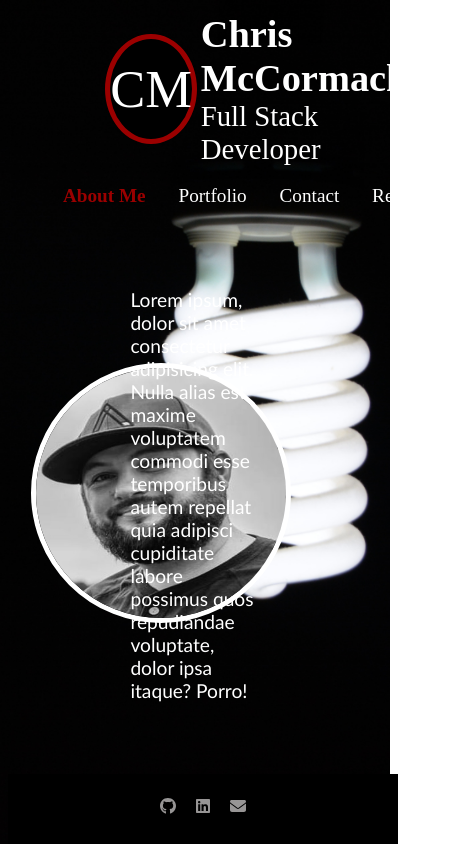
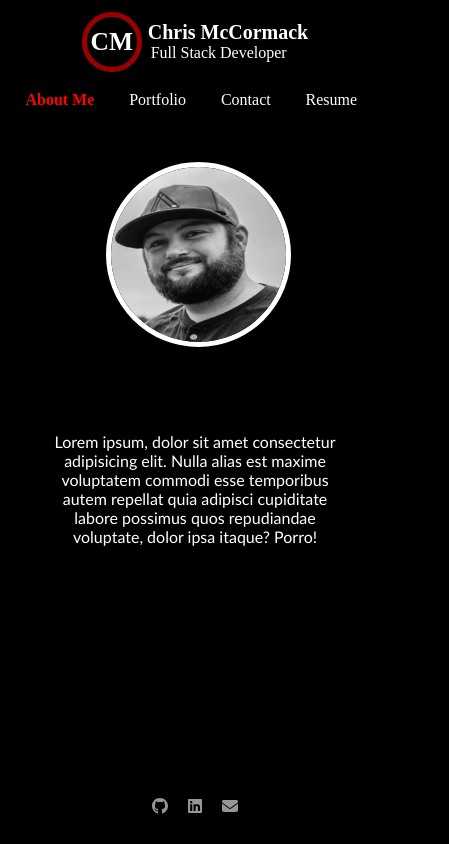
Before and after one commit to CmcCormack92/c.mccormack, a React (Create React App) app: page / in a window 390 px wide. Shown: the whole page, 449 px wide, since content can reach past the window. Built offline with nearby package versions, Linux system fonts and the light colour scheme.

Commit message:
make responsive

```diff
--- a/src/components/About/index.js
+++ b/src/components/About/index.js
@@ -7,9 +7,11 @@ function About() {
             <div className="img-wrapper">
                 <img src={aboutImage} alt="self image" />
             </div>
+            <div className='p-wrap'>
             <p>
             Lorem ipsum, dolor sit amet consectetur adipisicing elit. Nulla alias est maxime voluptatem commodi esse temporibus autem repellat quia adipisci cupiditate labore possimus quos repudiandae voluptate, dolor ipsa itaque? Porro!
             </p>
+            </div>
 
         </section>
     );
--- a/src/components/Nav/index.js
+++ b/src/components/Nav/index.js
@@ -25,7 +25,7 @@ function Nav(props) {
                 </a>
             </div>
             <nav>
-            <ul className="flex-row">
+            <ul>
                     {navLinks.map(link => (
                         <li
                             className={`${currentNavLink === link && 'navActive'}`}
--- a/src/index.css
+++ b/src/index.css
@@ -32,7 +32,7 @@ header {
 }
 
 .navActive {
-  color: rgb(155, 0, 0);
+  color: red;
   font-weight: bold;
 }
 
@@ -40,9 +40,10 @@ header h1 {
   margin: 0;
 }
 
-header h2 {
+.header-wrapper h2 {
   margin: 0;
   font-weight: lighter;
+  padding-left: 4px;
 }
 
 .logo-wrap {
@@ -72,15 +73,15 @@ nav ul {
   justify-content: space-between;
 }
 
-nav li:hover {
-  text-decoration: none;
-  opacity: .7;
-}
-
 nav  li {
   list-style: none;
   cursor: pointer;
   margin: 0 15px 0 15px;
+}
+
+nav li:hover {
+  text-decoration: none;
+  opacity: .7;
 }
 
 .about-me {
@@ -97,11 +98,14 @@ nav  li {
 .img-wrapper {
   width: 35%;
   padding-left: 2%;
-  margin: none;
+  margin: 0;
 }
 
-.about-me p {
- width: 50%;
+.p-wrap {
+  width: 50%;
+}
+
+.p-wrap p {
  font-size: larger;
  font-family: optima;
 }
@@ -120,7 +124,7 @@ nav  li {
   justify-content: start;
   flex-wrap: wrap;
   color: white;
-  padding-top: 7%;
+  padding-top: 5%;
 }
 
 .download-wrapper {
@@ -239,14 +243,14 @@ form input:focus {
 
 .project img {
   height: 300px;
-  width: 500px;
+  width: 480px;
   border: 3px solid white;
 }
 
 .project-title, .project-git {
   position: relative;
   bottom: 110%;
-  font-size: 38px;
+  font-size: 35px;
   font-weight: bold;
   text-decoration: none;
   margin: none;
@@ -278,6 +282,7 @@ form input:focus {
 footer {
   position: fixed;
   bottom: 0;
+  left:0;
   display: flex;
   justify-content: center;
   align-items: center;
@@ -298,3 +303,183 @@ footer {
 .icon:hover {
   opacity: .5;
 }
+
+@media screen and (max-width: 1150px) {
+  header {
+    justify-content: space-around;
+  }
+
+  .logo {
+    height: 50px;
+    width: 50px;
+    font-size: 17px;
+  }
+
+  .logo-wrap {
+    width: 40%;
+  }
+
+  nav {
+    width: 40%;
+  }
+
+  nav li {
+    margin: 0 7px 0 7px;
+    font-size: 16px;
+  }
+
+  header h1 {
+    font-size: 25px;
+  }
+
+  .header-wrapper h2 {
+    font-size: 20px;
+    padding-left: 3px;
+  }
+
+  .about-me {
+    align-items: flex-start;
+  }
+
+ .p-wrap {
+    width: 70%;
+  }
+
+  .p-wrap p {
+   font-size: medium;
+   padding-bottom: 10%;
+  }
+
+  .img-wrapper img {
+    height: 175px;
+    width: 175px;
+    margin: 5%;
+  }
+
+  textarea {
+    width: 500px;
+  }
+}
+
+@media screen and (max-width: 768px) {
+  header {
+    justify-content: center;
+  }
+
+  nav {
+    width: 100%;
+  }
+
+  nav ul {
+    justify-content: space-around;
+  }
+
+  .logo-wrap {
+    width: 80%;
+  }
+
+  .front-end, .back-end {
+    width: 60%;
+    height: fit-content;
+  }
+
+  .back-end {
+    padding-bottom: 12%;
+  }
+
+  .img-wrapper {
+    margin: none;
+    display: flex;
+    justify-content: center;
+    padding: none;
+  }
+}
+
+@media screen and (max-width: 575px) {
+  html {
+    background-image: none;
+    background-color: black;
+  }
+
+  header h1 {
+    font-size: 20px;
+  }
+
+  header a {
+    justify-content: center;
+  }
+
+  .logo-wrap {
+    margin-left: 0;
+  }
+
+  .header-wrapper h2 {
+    font-size: 16px;
+  }
+
+  .about-me {
+    justify-content: space-around;
+    width: 100%;
+  }
+
+  .img-wrapper {
+    width: 80%;
+    margin-right: 0;
+  }
+
+  .img-wrapper img {
+    margin: none;
+  }
+
+  .p-wrap {
+    width: 80%;
+    text-align: center;
+    margin: none;
+    padding: none;
+  }
+
+  .project img {
+    height: 175px;
+    width: 300px;
+    border: 3px solid white;
+  }
+
+  nav ul {
+    margin-left: 0;
+    padding-left: 0;
+  }
+
+  textarea {
+    width: 250px;
+  }
+
+  .project-title, .project-git {
+    bottom: 55%;
+    font-weight: bold;
+    text-decoration: none;
+    margin: 0;
+    padding: 0;
+  }
+
+  .project-title h2 {
+    font-size: 30px;
+  }
+
+  .project-icon {
+    height: 50px;
+    width: 50px;
+  }
+
+  .project-img:hover .image-wrap {
+    opacity: .2;
+  }
+
+  .project-img:hover .project-title,
+  .project-img:hover .project-git{
+    color: white;
+  }
+
+  .back-end {
+    padding-bottom: 20%;
+  }
+}
```
